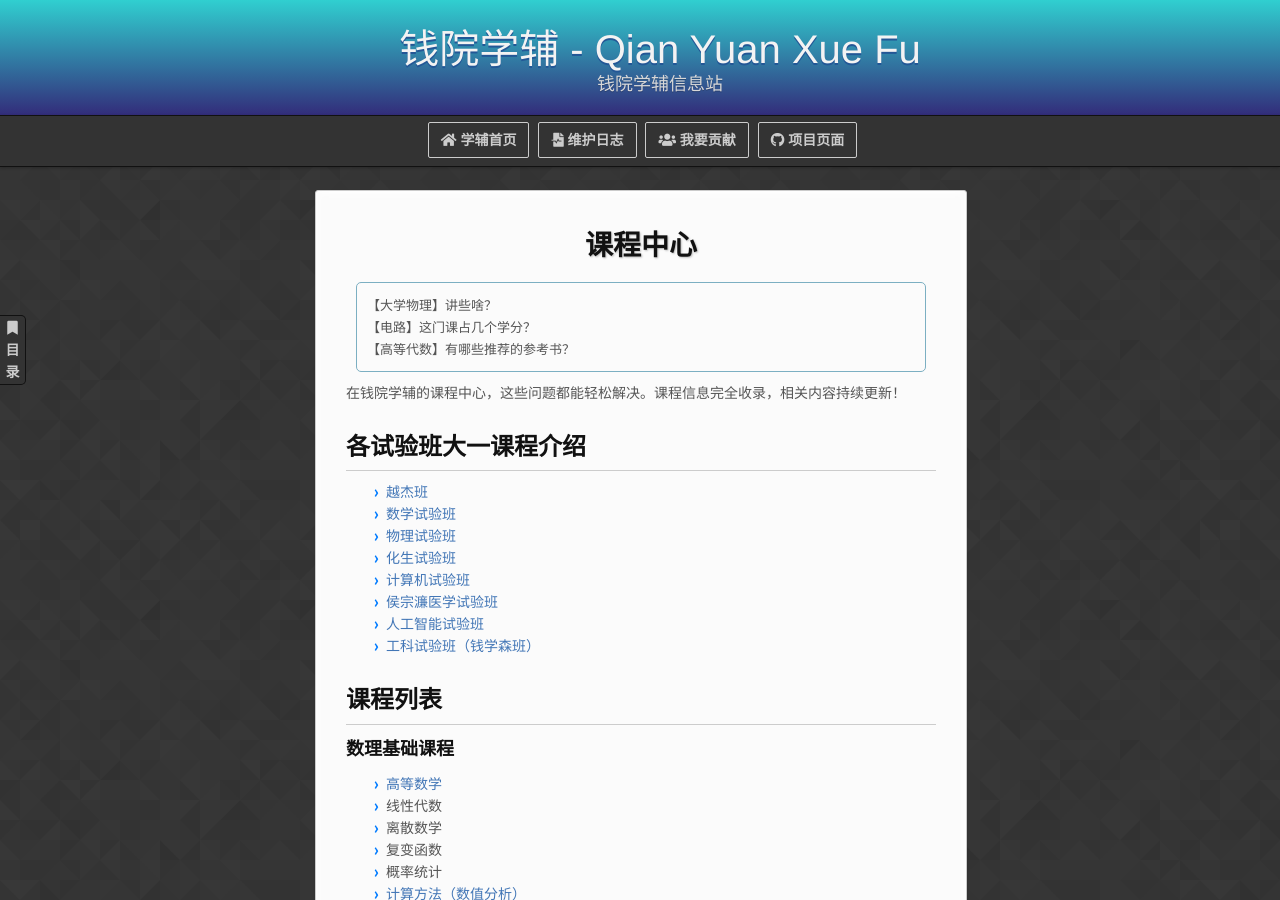
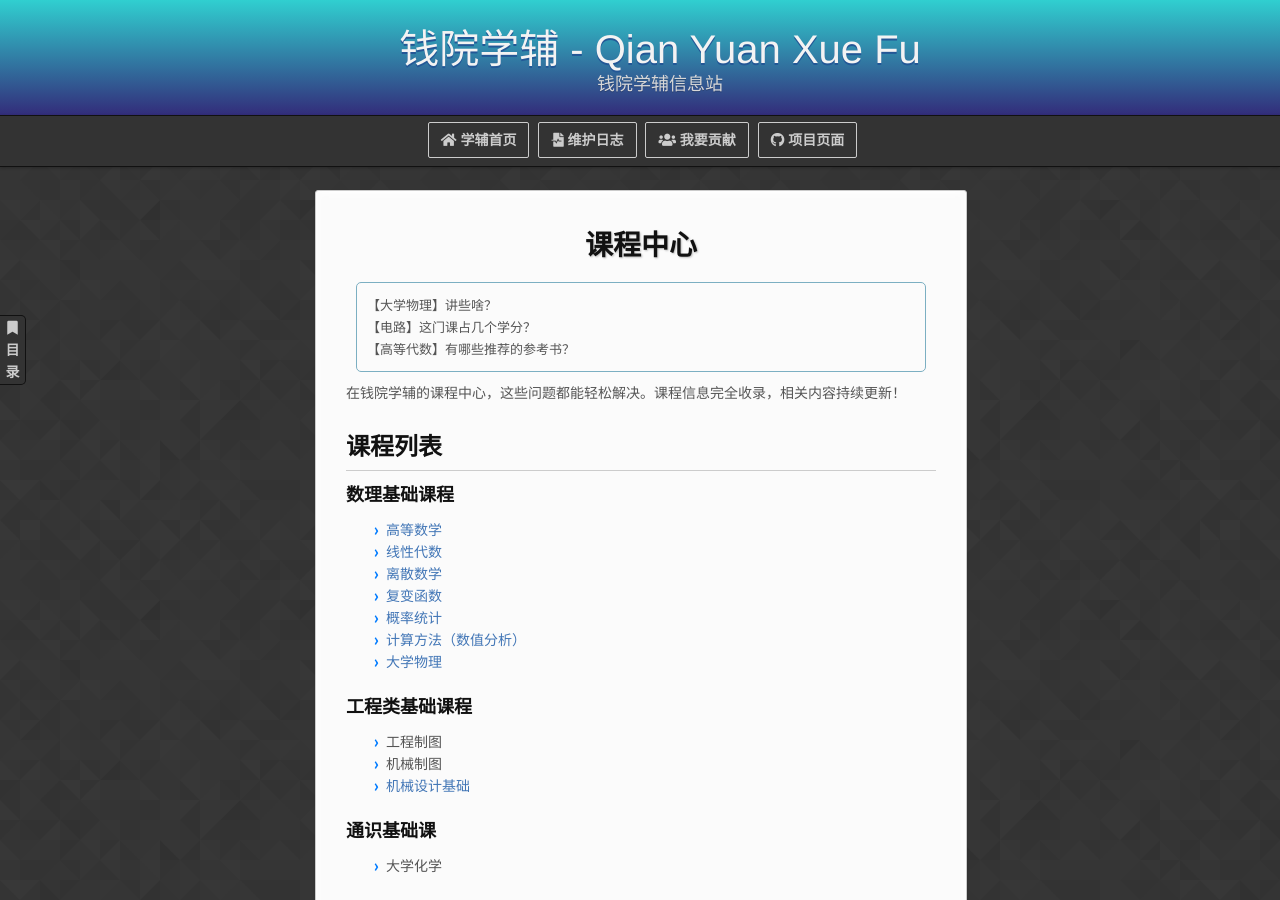
Before and after one commit to qyxf/qyxf.github.io, a Jekyll site: the page built from course/index.md, in a window 1280 px wide and 900 px high. Built offline with Jekyll 4.4.1, drawn with Linux system fonts in a browser that asks for light colours; nearby versions of some CDN libraries; some web fonts are replaced; our own code applies the rules of GitHub Pages for plain Markdown files; comment, search, counter and statistics services are not loaded.

Commit message:
Update hyperlink in course center

```diff
--- a/course/index.md
+++ b/course/index.md
@@ -8,28 +8,17 @@
 
 在钱院学辅的课程中心，这些问题都能轻松解决。课程信息完全收录，相关内容持续更新！
 
-## 各试验班大一课程介绍
-
-- [越杰班](/course/Yuejie)
-- [数学试验班](/course/Shushi)
-- [物理试验班](/course/Wushi)
-- [化生试验班](/course/Huasheng)
-- [计算机试验班](/course/Jishi)
-- [侯宗濂医学试验班](/course/Zonglian)
-- [人工智能试验班](/course/Renshi)
-- [工科试验班（钱学森班）](/course/Qianban)
-
 ## 课程列表
 
 ### 数理基础课程
 
-- [高等数学](/course/Gaoshu)
-- 线性代数
-- 离散数学
-- 复变函数
-- 概率统计
-- [计算方法（数值分析）](/course/Numerical-analysis)
-- 大学物理
+- [高等数学](advanced-mathematics)
+- [线性代数](linear-algebra)
+- [离散数学](discrete-mathematics)
+- [复变函数](complex-function)
+- [概率统计](probability-and-statistics)
+- [计算方法（数值分析）](numerical-analysis)
+- [大学物理](university-physics)
 
 ### 工程类基础课程
 
```
